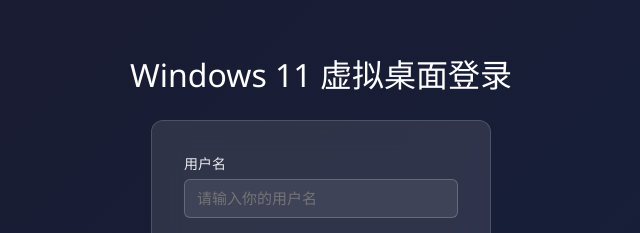
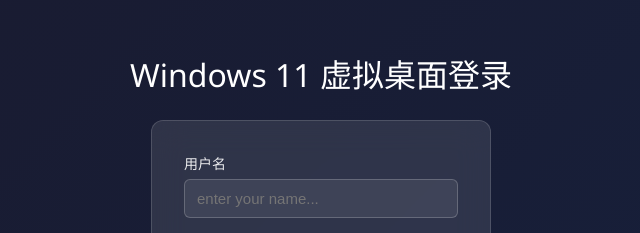
Before and after one commit to TrustedInstaller-root/tuibiaowindows11, a plain HTML site: page index.html in a window 1280 px wide. Shown: the part 169-402 px from the top of the page, 319-959 px from the left. Drawn offline with Linux system fonts and the light colour scheme.

Commit message:
Update index.html

```diff
--- a/index.html
+++ b/index.html
@@ -397,7 +397,7 @@
         <div class="login-box">
             <div class="login-item">
                 <label>用户名</label>
-                <input type="text" id="inputUser" placeholder="请输入你的用户名">
+                <input type="text" id="inputUser" placeholder="enter your name...">
             </div>
             <div class="login-item">
                 <label>密码</label>
```
